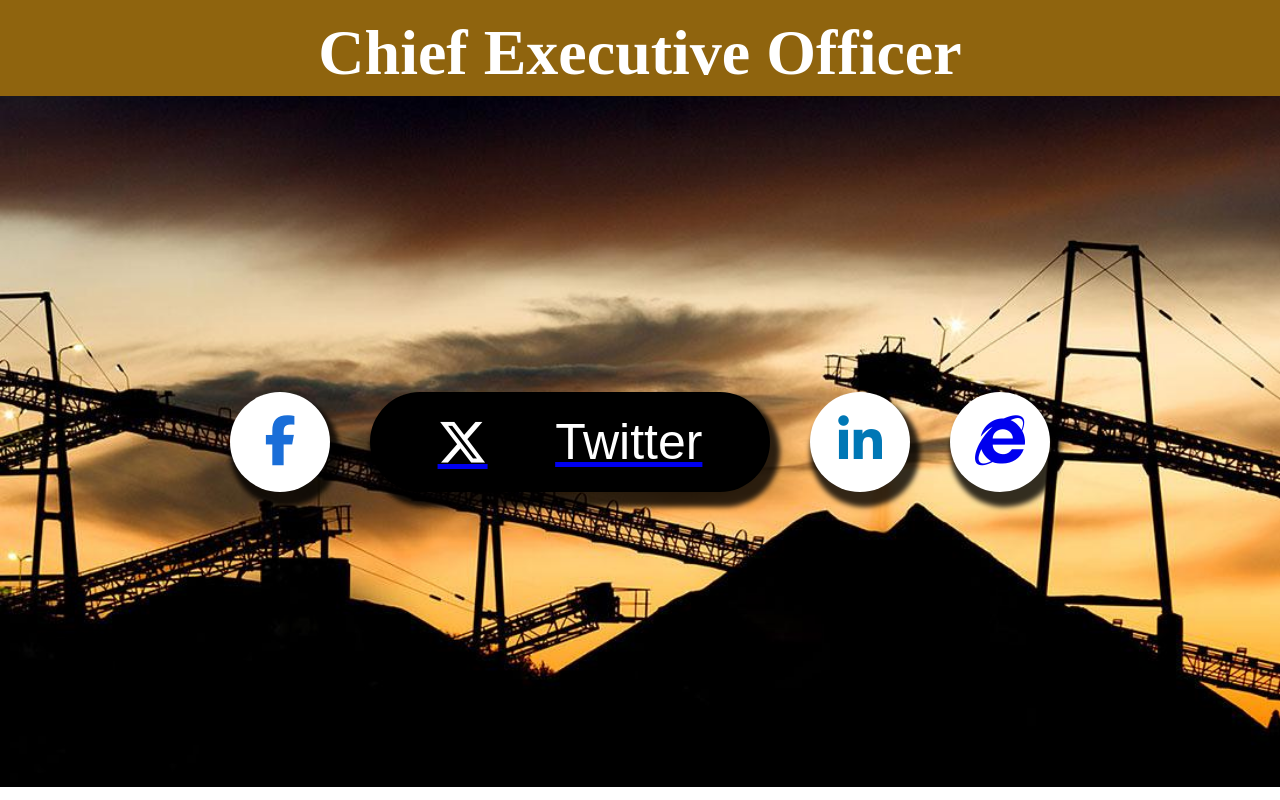
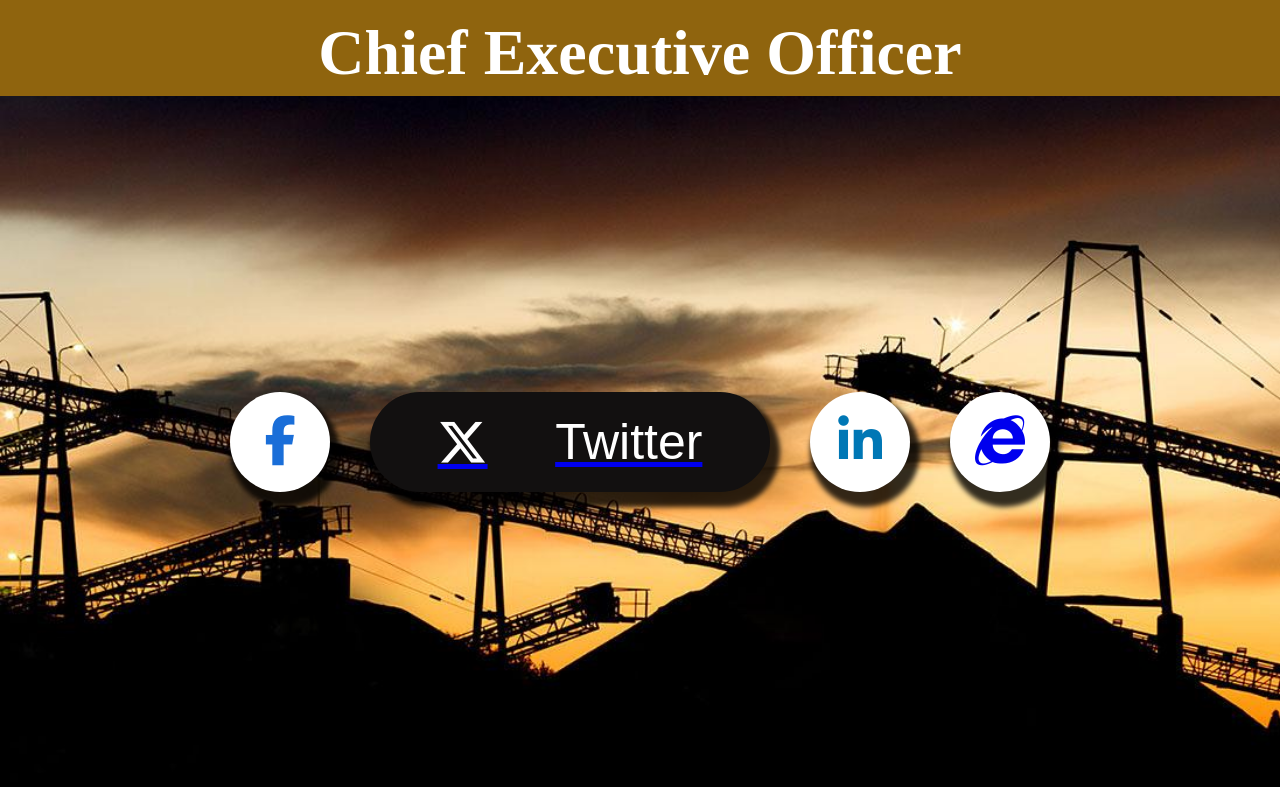
Before and after one commit to Bil32/Rachid, a plain HTML site: page index.html in a window 1280 px wide. In both pictures the pointer is over the element "Twitter". Drawn offline with Linux system fonts and the light colour scheme.

Commit message:
Update style.css

```diff
--- a/style.css
+++ b/style.css
@@ -71,7 +71,7 @@ h1{
     color: #000000;
 }
 .twt:hover{
-    background: #000000;
+    background: #121010;
 }
 .icon .fa-linkedin-in{
     color: #0077B5;
```
